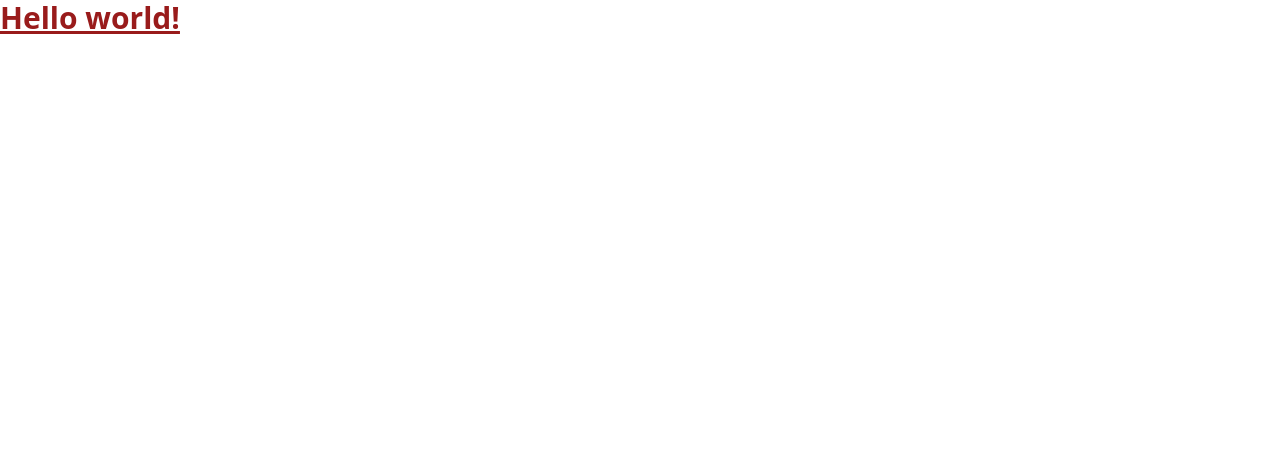
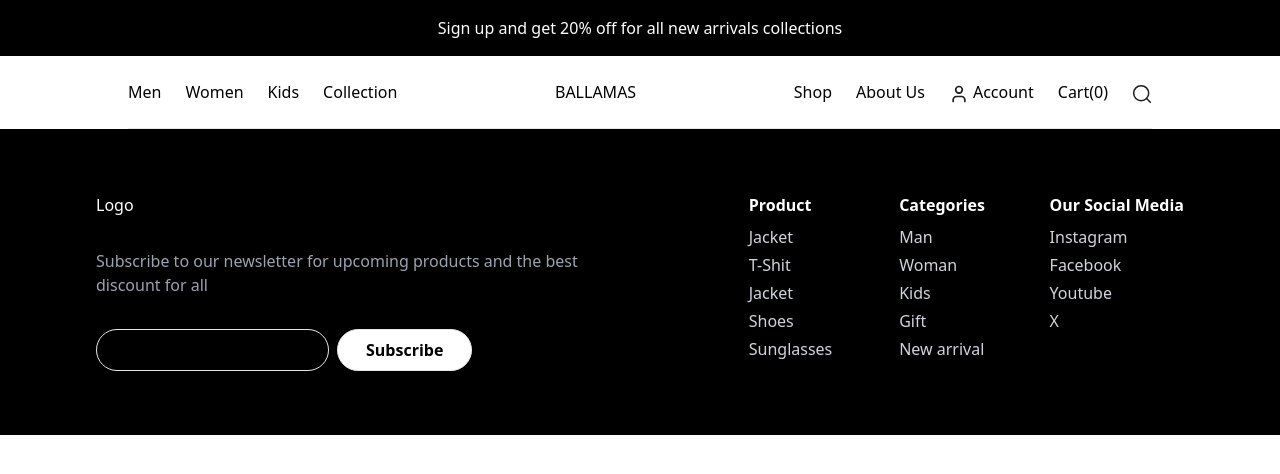
Before and after one commit to MaldiniBeh/figma-to-code-ed2-week-2, a React (Vite) app: page / in a window 1280 px wide. Shown: the top 474 px of the page. Built offline with nearby package versions, Linux system fonts and the light colour scheme.

Commit message:
build(footer): add footer section

```diff
--- a/src/App.tsx
+++ b/src/App.tsx
@@ -1,10 +1,18 @@
+import Footer from './components/sections/Footer';
+import Header from './components/sections/Header';
+import { HearderData } from './utils/data';
+
 const App = () => {
   return (
-    <>
-      <h1 className="text-3xl text-red-800 font-bold underline">
-        Hello world!
-      </h1>
-    </>
+    <div className="bg-white flex flex-col">
+      <div className="bg-black text-center p-4 text-white">
+        Sign up and get 20% off for all new arrivals collections
+      </div>
+      <div className="px-32">
+        <Header headerData={HearderData}></Header>
+      </div>
+      <Footer />
+    </div>
   );
 };
 
--- /dev/null
+++ b/src/components/elements/Button.tsx
@@ -0,0 +1,19 @@
+import { FC, ReactElement, ForwardedRef, forwardRef } from 'react';
+
+interface IButton {
+  content: string | ReactElement;
+  handleFunction?: () => void;
+}
+type ButtonProps = IButton & React.ButtonHTMLAttributes<HTMLButtonElement>;
+const Button: FC<ButtonProps> = forwardRef(
+  (props, ref: ForwardedRef<HTMLButtonElement>) => {
+    const { content, handleFunction, ...rest } = props;
+    return (
+      <button {...rest} onClick={handleFunction} ref={ref}>
+        {content}
+      </button>
+    );
+  },
+);
+
+export default Button;
--- /dev/null
+++ b/src/components/elements/Input.tsx
@@ -0,0 +1,14 @@
+import { FC, ForwardedRef, forwardRef } from 'react';
+
+interface IInput {
+  handleFunction?: () => void;
+}
+type InputProps = IInput & React.ButtonHTMLAttributes<HTMLInputElement>;
+const Input: FC<InputProps> = forwardRef(
+  (props, ref: ForwardedRef<HTMLInputElement>) => {
+    const { handleFunction, ...rest } = props;
+    return <input {...rest} onClick={handleFunction} ref={ref} />;
+  },
+);
+
+export default Input;
--- a/src/components/elements/icons/Search.tsx
+++ b/src/components/elements/icons/Search.tsx
@@ -1,4 +1,8 @@
-const SearchIcon = () => {
+import { FC } from 'react';
+import { IIcon } from '../../../utils/common-interface';
+
+const SearchIcon: FC<IIcon> = (props) => {
+  const { className } = props;
   return (
     <svg
       width="20"
@@ -6,6 +10,7 @@ const SearchIcon = () => {
       viewBox="0 0 20 20"
       fill="none"
       xmlns="http://www.w3.org/2000/svg"
+      className={className}
     >
       <g clip-path="url(#clip0_2207_9348)">
         <path
--- a/src/components/elements/icons/User.tsx
+++ b/src/components/elements/icons/User.tsx
@@ -1,4 +1,8 @@
-const UserIcon = () => {
+import { FC } from 'react';
+import { IIcon } from '../../../utils/common-interface';
+
+const UserIcon: FC<IIcon> = (props) => {
+  const { className } = props;
   return (
     <svg
       width="20"
@@ -6,6 +10,7 @@ const UserIcon = () => {
       viewBox="0 0 20 20"
       fill="none"
       xmlns="http://www.w3.org/2000/svg"
+      className={className}
     >
       <path
         d="M15.8332 17.5V15.8333C15.8332 14.9493 15.482 14.1014 14.8569 13.4763C14.2317 12.8512 13.3839 12.5 12.4998 12.5H7.49984C6.61578 12.5 5.76794 12.8512 5.14281 13.4763C4.51769 14.1014 4.1665 14.9493 4.1665 15.8333V17.5"
--- /dev/null
+++ b/src/components/modules/HeaderDesktop.tsx
@@ -0,0 +1,27 @@
+import { FC } from 'react';
+import { IHeaderResponsive } from '../../utils/common-interface';
+
+const HeaderDesktop: FC<IHeaderResponsive> = (props) => {
+  const { right, left } = props;
+  return (
+    <nav className="flex justify-between items-center" id="menu">
+      <div className="flex space-x-6">
+        {left.map((items, index) => (
+          <a key={index} href="#" className="">
+            {items}
+          </a>
+        ))}
+      </div>
+      <span>BALLAMAS</span>
+      <div className="flex space-x-6">
+        {right.map((items, index) => (
+          <a href="#" key={index} className="">
+            {items}
+          </a>
+        ))}
+      </div>
+    </nav>
+  );
+};
+
+export default HeaderDesktop;
--- /dev/null
+++ b/src/components/modules/HearderMobile.tsx
@@ -0,0 +1,22 @@
+const HearderMobile = () => {
+  return (
+    <button id="menu-toggle" className="md:hidden">
+      <svg
+        className="w-6 h-6"
+        fill="none"
+        stroke="currentColor"
+        viewBox="0 0 24 24"
+        xmlns="http://www.w3.org/2000/svg"
+      >
+        <path
+          stroke-linecap="round"
+          stroke-linejoin="round"
+          stroke-width="2"
+          d="M4 6h16M4 12h16M4 18h16"
+        ></path>
+      </svg>
+    </button>
+  );
+};
+
+export default HearderMobile;
--- /dev/null
+++ b/src/components/sections/Footer.tsx
@@ -0,0 +1,45 @@
+import { FooterData } from '../../utils/data';
+import Button from '../elements/Button';
+import Input from '../elements/Input';
+
+const Footer = () => {
+  return (
+    <footer className="bg-black px-24">
+      <div className="my-16 flex justify-between">
+        <div className="flex flex-col space-y-8 max-w-lg">
+          <h1 className="text-white">Logo</h1>
+          <span className="text-gray-400 text-md">
+            Subscribe to our newsletter for upcoming products and the best
+            discount for all
+          </span>
+          <div className="flex space-x-2">
+            <Input
+              className="bg-transparent border rounded-full py-2 blur-none ring-0"
+              autoFocus={false}
+            />
+            <Button
+              content="Subscribe"
+              className=" border rounded-full px-7 bg-white font-semibold text-black"
+            />
+          </div>
+        </div>
+        <div className="grid grid-cols-1 sm:grid-cols-2 md:grid-cols-3 gap-4">
+          {Object.entries(FooterData).map(([item, key]) => (
+            <div key={item}>
+              <h3 className="text-md font-bold text-white ">{item}</h3>
+              <ul className="space-y-1 my-2">
+                {key.map((value, index) => (
+                  <li key={index} className="text-gray-300">
+                    <a href="#">{value}</a>
+                  </li>
+                ))}
+              </ul>
+            </div>
+          ))}
+        </div>
+      </div>
+    </footer>
+  );
+};
+
+export default Footer;
--- /dev/null
+++ b/src/components/sections/Header.tsx
@@ -0,0 +1,32 @@
+import { FC } from 'react';
+import UserIcon from '../elements/icons/User';
+import SearchIcon from '../elements/icons/Search';
+import { IHeaderResponsive } from '../../utils/common-interface';
+import HeaderDesktop from '../modules/HeaderDesktop';
+import HearderMobile from '../modules/HearderMobile';
+
+interface IHeader {
+  headerData: IHeaderResponsive;
+}
+const Header: FC<IHeader> = (props) => {
+  const { headerData } = props;
+  const accountData = (
+    <div className="flex space-x-1">
+      <UserIcon className="mt-1" />
+      <span>{'Account'}</span>
+    </div>
+  );
+  const newDataRight = [...headerData.right];
+  newDataRight.splice(2, 0, accountData);
+  newDataRight.push(<SearchIcon className="mt-1" />);
+  return (
+    <div>
+      <header className=" border-b text-black py-6">
+        <HeaderDesktop left={headerData.left} right={newDataRight} />
+      </header>
+      <HearderMobile />
+    </div>
+  );
+};
+
+export default Header;
--- /dev/null
+++ b/src/utils/common-interface.ts
@@ -0,0 +1,11 @@
+import { ReactElement } from 'react';
+
+interface IIcon {
+  className?: string;
+}
+interface IHeaderResponsive {
+  left: Array<string>;
+  right: Array<string | ReactElement>;
+}
+
+export type { IIcon, IHeaderResponsive };
--- /dev/null
+++ b/src/utils/data.ts
@@ -0,0 +1,10 @@
+const HearderData = {
+  left: ['Men', 'Women', 'Kids', 'Collection'],
+  right: ['Shop', 'About Us', 'Cart(0)'],
+};
+const FooterData = {
+  Product: ['Jacket', 'T-Shit', 'Jacket', 'Shoes', 'Sunglasses'],
+  Categories: ['Man', 'Woman', 'Kids', 'Gift', 'New arrival'],
+  'Our Social Media': ['Instagram', 'Facebook', 'Youtube', 'X'],
+};
+export { HearderData, FooterData };
```
Also changed, not shown: src/components/elements/Logo.tsx (added).
